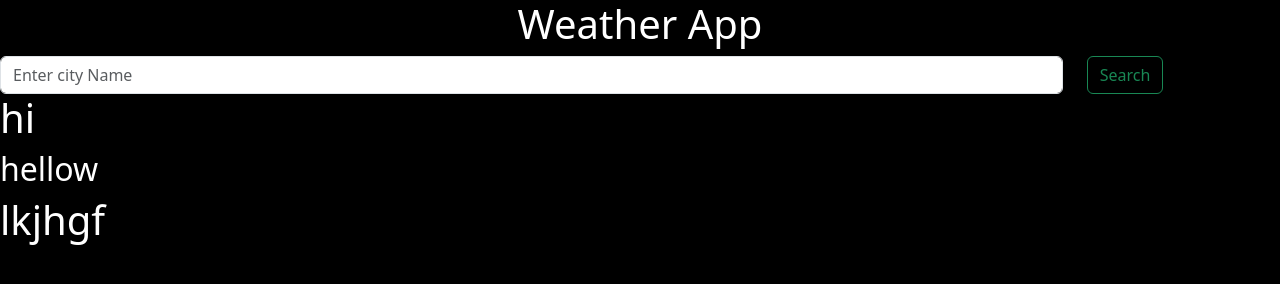
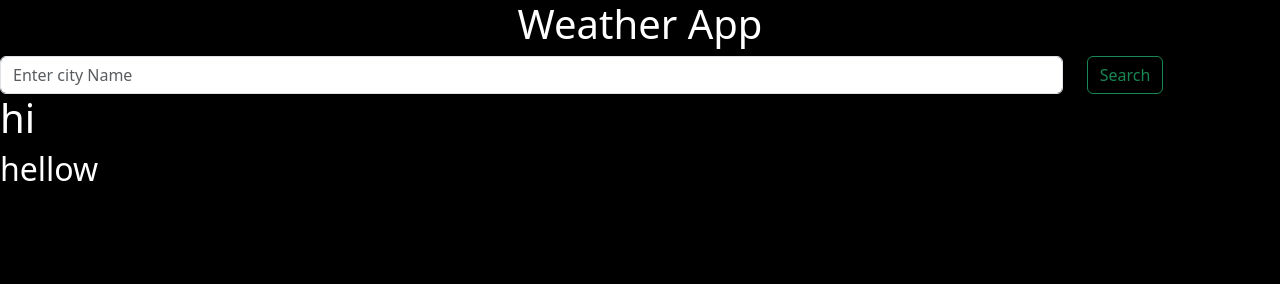
Before and after one commit to shariefwork/project1, a plain HTML site: page weatherApp/index.html in a window 1280 px wide. Drawn offline with nearby package versions, Linux system fonts and the light colour scheme.

Commit message:
Revert "v2"
This reverts commit a22236415c58e2aee07fc639e04c3347ac58bbeb.

```diff
--- a/weatherApp/index.html
+++ b/weatherApp/index.html
@@ -29,7 +29,7 @@
 
      <h1>hi</h1>
     <h2>hellow</h2>
-     <h1>lkjhgf</h1>
+
 
     <!-- <script src="https://cdn.jsdelivr.net/npm/axios/dist/axios.min.js"></script>
     <script src="https://cdn.jsdelivr.net/npm/bootstrap@5.3.8/dist/js/bootstrap.bundle.min.js"
```
